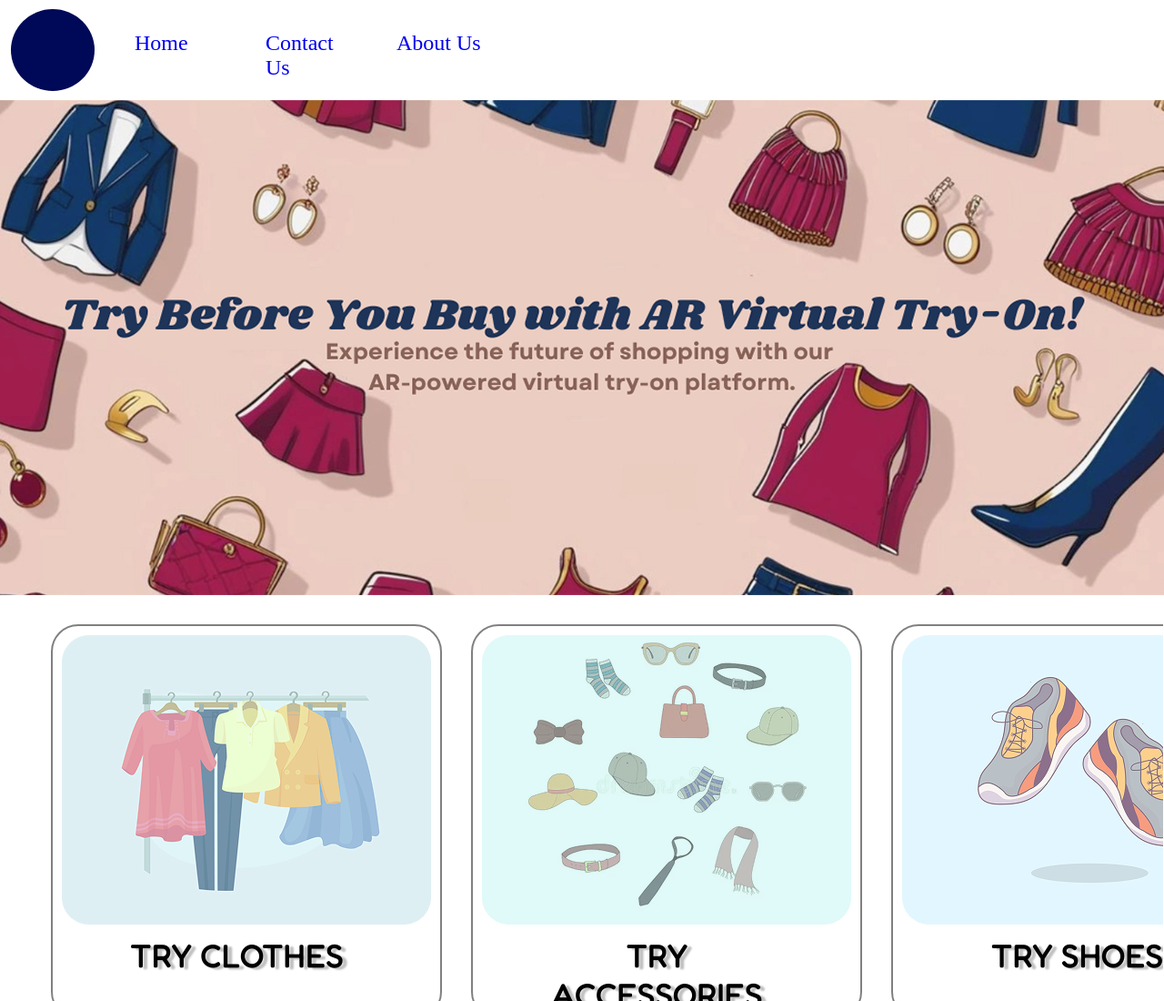
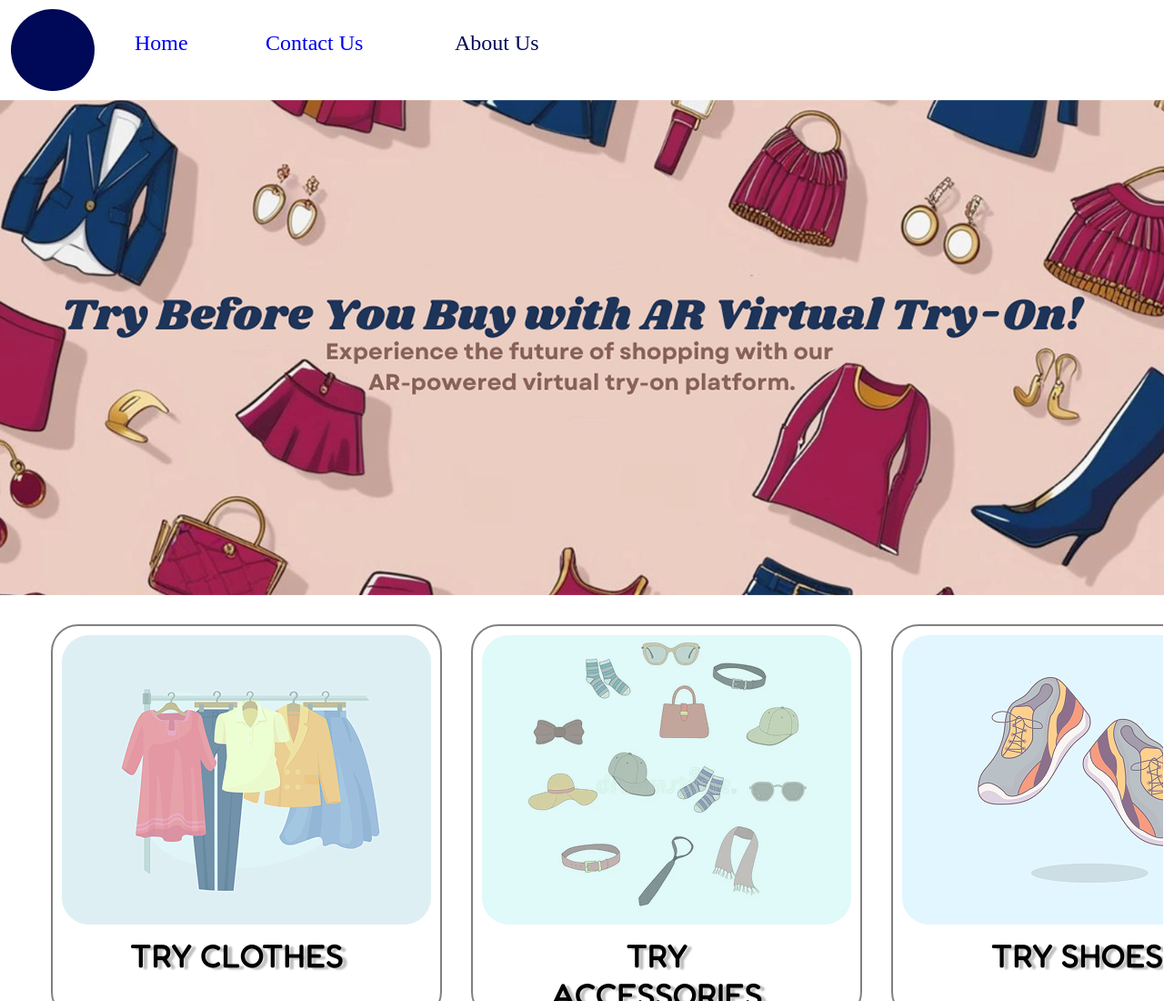
Before and after one commit to shraddha68/PBL_VR_TRYON, a plain HTML site: page index.html in a window 1280 px wide. Shown: the top 1100 px of the page at 91% size. Drawn offline with nearby package versions, Linux system fonts and the light colour scheme; a web font is replaced by a local one.

Commit message:
Add files via upload

```diff
--- a/style.css
+++ b/style.css
@@ -14,9 +14,13 @@
     position: relative;
     width: 100%;
     height: 100px;
+  }
+
+  .desktop .navbar .text-wrapper, .text-wrapper-2, .text-wrapper-3 a{
     font-family: "Holtwood One SC", serif;
     font-weight: 400;
-    font-style: normal;
+    color: #000957;
+    font-size: 24px;
   }
 
   .desktop .ellipse {
@@ -34,9 +38,6 @@
     width: 100px;
     top: 34px;
     left: 148px;
-    font-weight: 400;
-    color: #000957;
-    font-size: 24px;
     letter-spacing: 0;
     line-height: normal;
   }
@@ -44,35 +45,17 @@
   .desktop .text-wrapper-2 {
     left: 292px;
     position: absolute;
-    width: 100px;
+    width: 200px;
     top: 34px;
-    font-weight: 400;
-    color: #000957;
-    font-size: 24px;
     letter-spacing: 0;
     line-height: normal;
   }
 
   .desktop .text-wrapper-3 {
-    left: 436px;
+    left: 500px;
     position: absolute;
-    width: 100px;
+    width: 200px;
     top: 34px;
-    font-weight: 400;
-    color: #000957;
-    font-size: 24px;
-    letter-spacing: 0;
-    line-height: normal;
-  }
-
-  .desktop .text-wrapper-4 {
-    left: 580px;
-    position: absolute;
-    width: 100px;
-    top: 34px;
-    font-weight: 400;
-    color: #000957;
-    font-size: 24px;
     letter-spacing: 0;
     line-height: normal;
   }
--- a/style3.css
+++ b/style3.css
@@ -14,9 +14,13 @@
     position: relative;
     width: 100%;
     height: 100px;
+  }
+
+  .desktop .navbar .text-wrapper, .text-wrapper-2, .text-wrapper-3 a{
     font-family: "Holtwood One SC", serif;
     font-weight: 400;
-    font-style: normal;
+    color: #000957;
+    font-size: 24px;
   }
 
   .desktop .ellipse {
@@ -34,9 +38,6 @@
     width: 100px;
     top: 34px;
     left: 148px;
-    font-weight: 400;
-    color: #000957;
-    font-size: 24px;
     letter-spacing: 0;
     line-height: normal;
   }
@@ -44,48 +45,17 @@
   .desktop .text-wrapper-2 {
     left: 292px;
     position: absolute;
-    width: 100px;
+    width: 200px;
     top: 34px;
-    font-weight: 400;
-    color: #000957;
-    font-size: 24px;
     letter-spacing: 0;
     line-height: normal;
   }
 
   .desktop .text-wrapper-3 {
-    left: 436px;
+    left: 500px;
     position: absolute;
-    width: 100px;
+    width: 200px;
     top: 34px;
-    font-weight: 400;
-    color: #000957;
-    font-size: 24px;
-    letter-spacing: 0;
-    line-height: normal;
-  }
-
-  .desktop .text-wrapper-4 {
-    left: 580px;
-    position: absolute;
-    width: 100px;
-    top: 34px;
-    font-weight: 400;
-    color: #000957;
-    font-size: 24px;
-    letter-spacing: 0;
-    line-height: normal;
-  }
-
-  .desktop .text-wrapper-5 {
-    left: 580px;
-    position: absolute;
-    width: 100px;
-    top: 34px;
-    font-family: "Holtwood One SC-Regular";
-    font-weight: 400;
-    color: #000957;
-    font-size: 24px;
     letter-spacing: 0;
     line-height: normal;
   }
```
